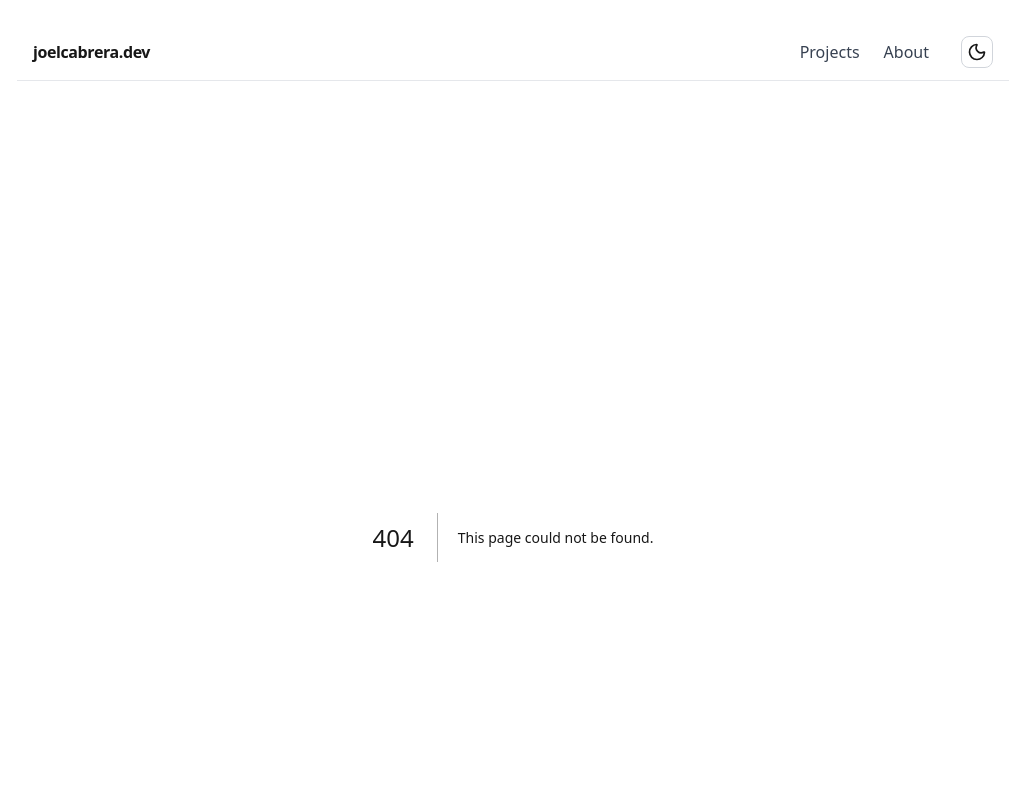
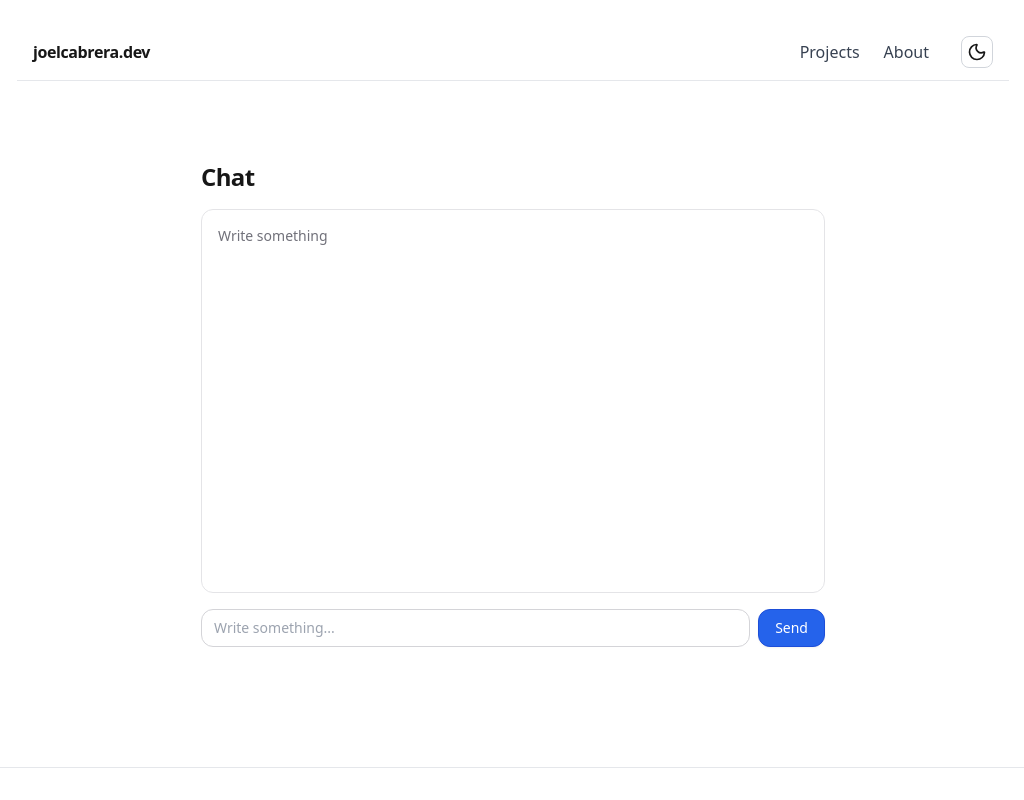
Before and after one commit to joelcabred/portfolio, a Next.js app: page /chat in a window 1280 px wide. Before the commit this address had no page. Shown: the top 800 px of the page, without its empty margins (127-1151 px from the left). Built offline with nearby package versions, Linux system fonts and the light colour scheme.

Commit message:
added chat

```diff
--- /dev/null
+++ b/src/app/api/chat/route.ts
@@ -0,0 +1,21 @@
+import { chat } from '@/lib/llm';
+
+export async function POST(req: Request){
+    try{
+        const { message } = await req.json();
+        const messages = [
+            { role: 'system', content: 'You are a concise assistant.'},
+            { role: 'user', content: message }
+        ]
+
+        const res = await chat(messages);
+        return new Response(JSON.stringify({answer: res}))
+
+
+    }
+    catch{
+        return new Response(JSON.stringify({error:'message required'}),
+                                {status:400})
+        }
+
+}
--- /dev/null
+++ b/src/app/chat/page.tsx
@@ -0,0 +1,99 @@
+'use client';
+
+import React, { useState, useEffect, useRef } from "react";
+
+export default function ChatPage() {
+    const [input, setInput] = useState('');
+    const [history, setHistory] = useState<{ role: 'user' | 'assistant'; content: string }[]>([]);
+    const [writing, setWriting] = useState(false);
+    const endRef = useRef<HTMLDivElement | null>(null);
+
+    useEffect(() => {
+                    endRef.current?.scrollIntoView({ behavior: 'smooth' });
+                    }, [history, writing]);
+
+    async function sendMessage(){
+        if(!input.length || writing){
+            return
+        }
+
+        setHistory(history => [...history, { role: 'user',content: input}]);
+        setInput('');
+        setWriting(true);
+
+        const response = await fetch('/api/chat',{
+            method: 'POST',
+            headers: {'Content-Type': 'application/json' },
+            body: JSON.stringify({ message: input })
+        });
+
+        const data = await response.json();
+        console.log(data.answer)
+        setHistory(history => [...history, { role: 'assistant',content: data.answer }]);
+
+        setWriting(false);
+    }
+
+    return(
+
+        <main className="mx-auto max-w-2xl p-6 space-y-4">
+            <h1 className="text-2xl font-semibold tracking-tight">Chat</h1>
+
+            <div
+            className="h-96 overflow-y-auto rounded-xl border bg-white/60 dark:bg-zinc-900/60 backdrop-blur p-4 space-y-3 border-zinc-200 dark:border-zinc-800"
+            >
+            {history.length === 0 && (
+                <p className="text-sm text-zinc-500">Write something</p>
+            )}
+
+            {history.map((m, i) => (
+                <div
+                key={i}
+                className={m.role === 'user' ? 'flex justify-end' : 'flex justify-start'}
+                >
+                <div
+                    className={`inline-block max-w-[80%] rounded-2xl px-3 py-2 shadow border text-sm ${
+                    m.role === 'user'
+                        ? 'bg-blue-50 border-blue-200 dark:bg-blue-950/40 dark:border-blue-900'
+                        : 'bg-zinc-50 border-zinc-200 dark:bg-zinc-800 dark:border-zinc-700'
+                    }`}
+                >
+                    <b className="block mb-1 text-xs text-zinc-500">
+                    {m.role === 'user' ? 'You' : 'Certo'}
+                    </b>
+                    {m.content}
+                </div>
+                <div ref={endRef} />
+                </div>
+
+            ))}
+
+            {writing && (
+                <p className="text-xs text-zinc-500 italic">Thinking...</p>
+            )}
+            </div>
+
+            <div className="flex gap-2 items-center">
+            <input
+                value={input}
+                onChange={(e) => setInput(e.target.value)}
+                onKeyDown={(e) => e.key === 'Enter' && sendMessage()}
+                placeholder="Write something..."
+                className="flex-1 rounded-xl border px-3 py-2 text-sm focus:outline-none focus:ring-2 focus:ring-blue-500 border-zinc-300 dark:border-zinc-700 bg-white dark:bg-zinc-900"
+            />
+            <button
+                onClick={sendMessage}
+                disabled={writing}
+                className={`rounded-xl px-4 py-2 text-sm font-medium border shadow-sm transition active:scale-95 ${
+                writing
+                    ? 'opacity-60 cursor-not-allowed bg-blue-600 text-white border-blue-700'
+                    : 'bg-blue-600 text-white border-blue-700 hover:bg-blue-700'
+                }`}
+            >
+                Send
+            </button>
+            </div>
+        </main>
+
+    )
+}
--- /dev/null
+++ b/src/lib/llm.ts
@@ -0,0 +1,20 @@
+async function chat(messages){
+    const url = process.env.LLM_API_BASE + '/v1/chat/completions'
+
+    const res = await fetch(url,{ method: 'POST',
+                headers: { Authorization: 'Bearer ' +process.env.LLM_API_KEY,
+                            'Content-Type': 'application/json'},
+                body: JSON.stringify({ model: process.env.LLM_CHAT_MODEL,
+                                        messages,
+                                        temperature: 0.2}),
+                cache: 'no-store'})
+
+    if (!res.ok){
+        throw new Error('Something bad has occured: '+ res.status)
+    }
+
+    const json = await res.json()
+    return json.choices?.[0]?.message?.content ?? ''
+}
+
+export {chat}
```
